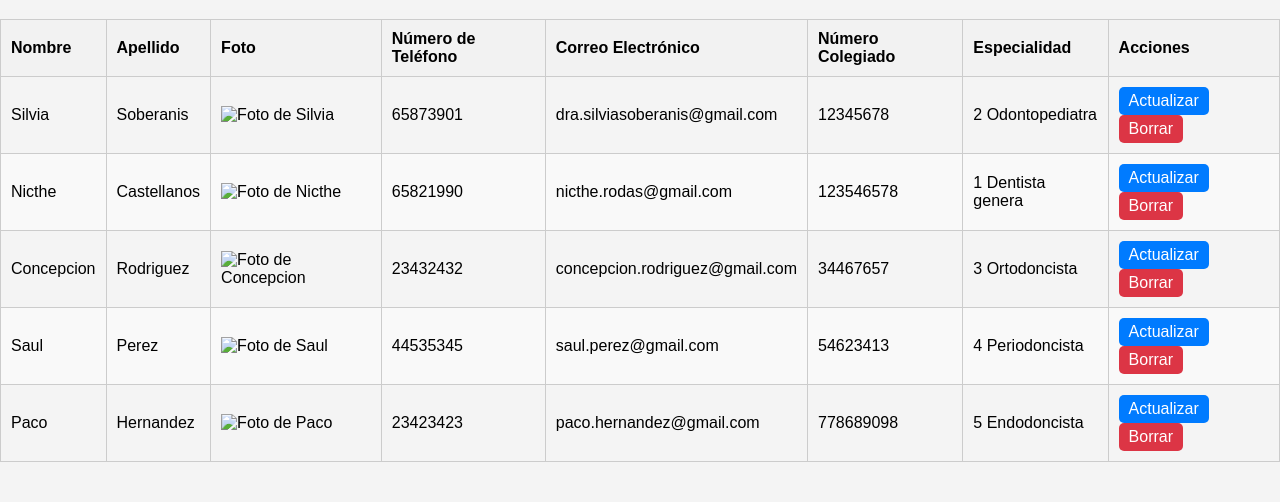
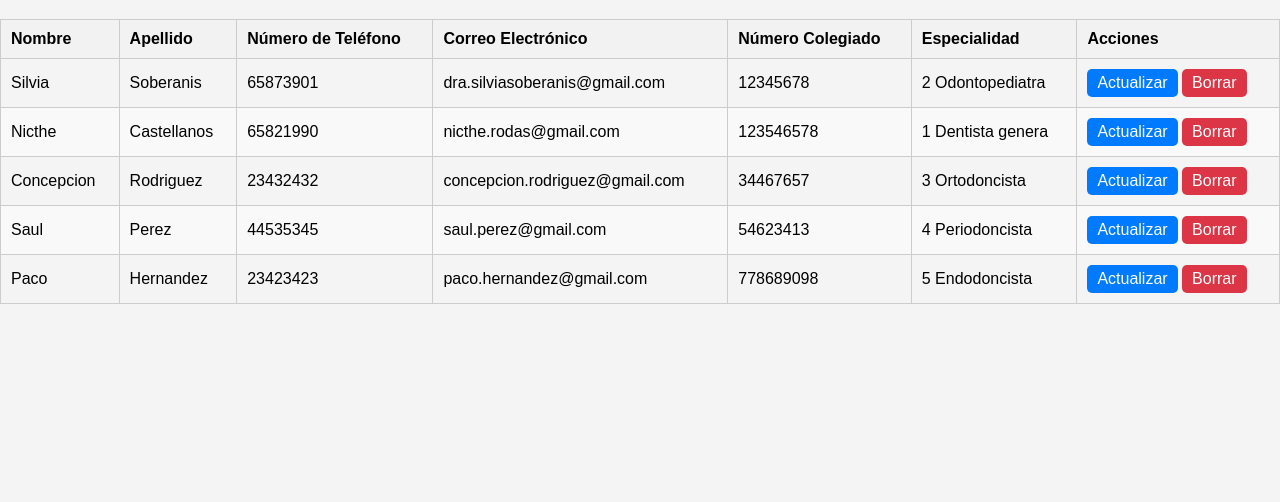
Before and after one commit to url-classes/ClinicaDental, a Django app: page /recursosHumanos/dentistas/ in a window 1280 px wide. Shown: the part 149-651 px from the top of the page. Run offline with Django 5.2, Linux system fonts and the light colour scheme; data comes from the database, SQL or seed files in the repository.

Commit message:
elimine archivos

```diff
--- a/app/forms.py
+++ b/app/forms.py
@@ -84,7 +84,6 @@ class MaterialForm(forms.ModelForm):
         }
 
 class DentistaForm(forms.ModelForm):
-    foto = forms.FileField(label='Foto del Dentista', required=False)  # Campo para la foto del dentista
     class Meta:
         model = Dentista
         tipo_especalidad_idtipo_especialidad = forms.ModelChoiceField(queryset=TipoEspecialidad.objects.all(), required=False)
--- a/app/templates/layouts/listar_dentistas.html
+++ b/app/templates/layouts/listar_dentistas.html
@@ -17,7 +17,6 @@
             <tr>
                 <th>Nombre</th>
                 <th>Apellido</th>
-                <th>Foto</th>
                 <th>Número de Teléfono</th>
                 <th>Correo Electrónico</th>
                 <th>Número Colegiado</th>
@@ -30,7 +29,6 @@
                 <tr>
                     <td>{{ dentista.nombre }}</td>
                     <td>{{ dentista.apellido }}</td>
-                    <td><img src="{{ dentista.foto.url }}" alt="Foto de {{ dentista.nombre }}" width="100"></td>
                     <td>{{ dentista.numero_telefono }}</td>
                     <td>{{ dentista.correo_electronico }}</td>
                     <td>{{ dentista.no_colegiado }}</td>
```
